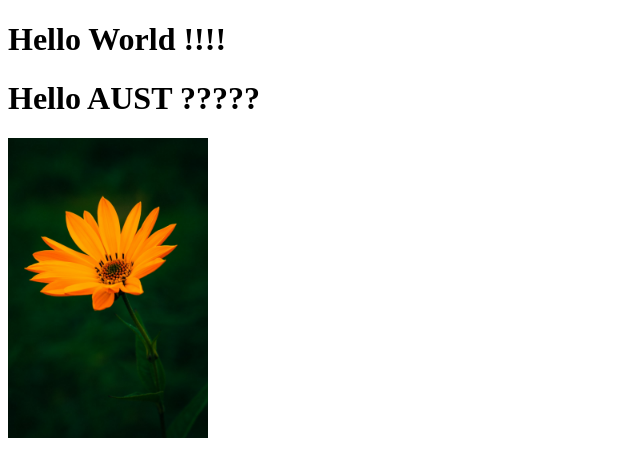
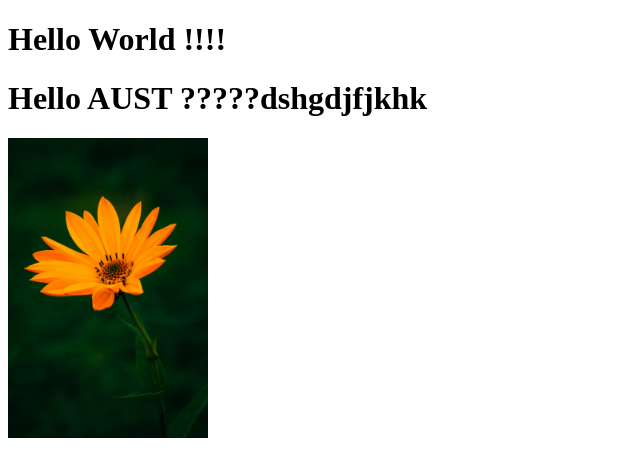
Before and after one commit to seum97/fall23_a1, a plain HTML site: page index.html in a window 1280 px wide. Shown: the whole page, without its empty margins (0-640 px from the left). Drawn offline with Linux system fonts and the light colour scheme.

Commit message:
Update index.html
dssff

```diff
--- a/index.html
+++ b/index.html
@@ -7,7 +7,7 @@
 </head>
 <body>
 	<h1>Hello World !!!!</h1>
-	<h1>Hello AUST ?????</h1>
+	<h1>Hello AUST ?????dshgdjfjkhk</h1>
 
 	<img src="flower.jpeg" style="width: 200px;">
 </body>
```
